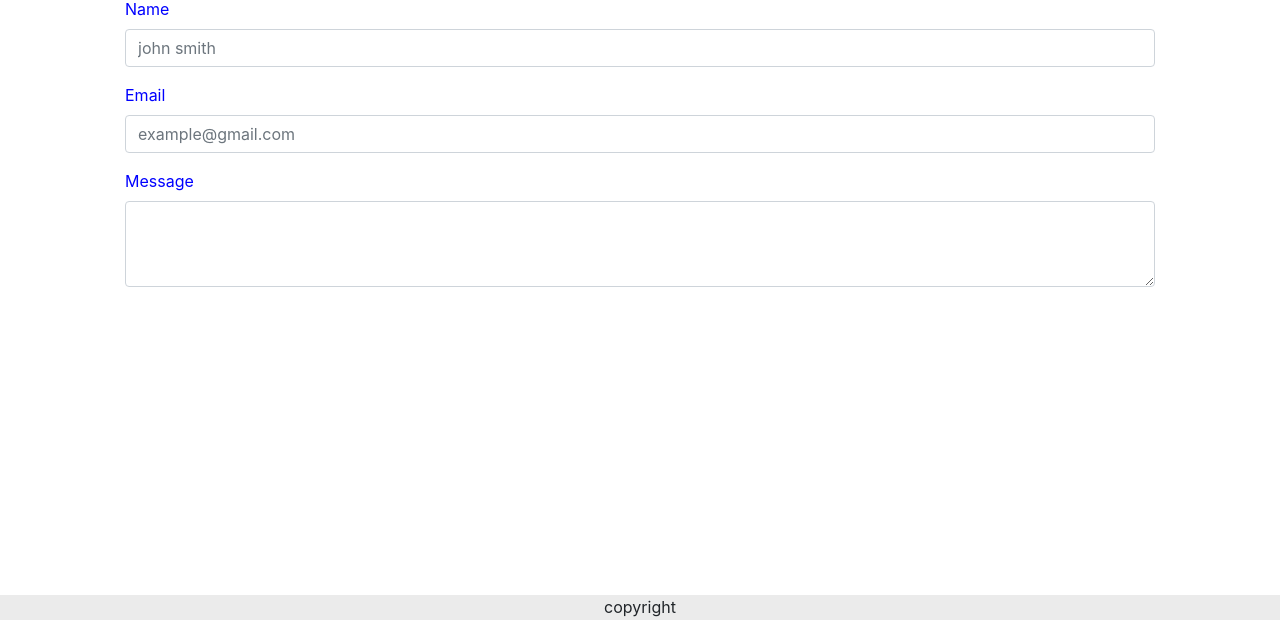
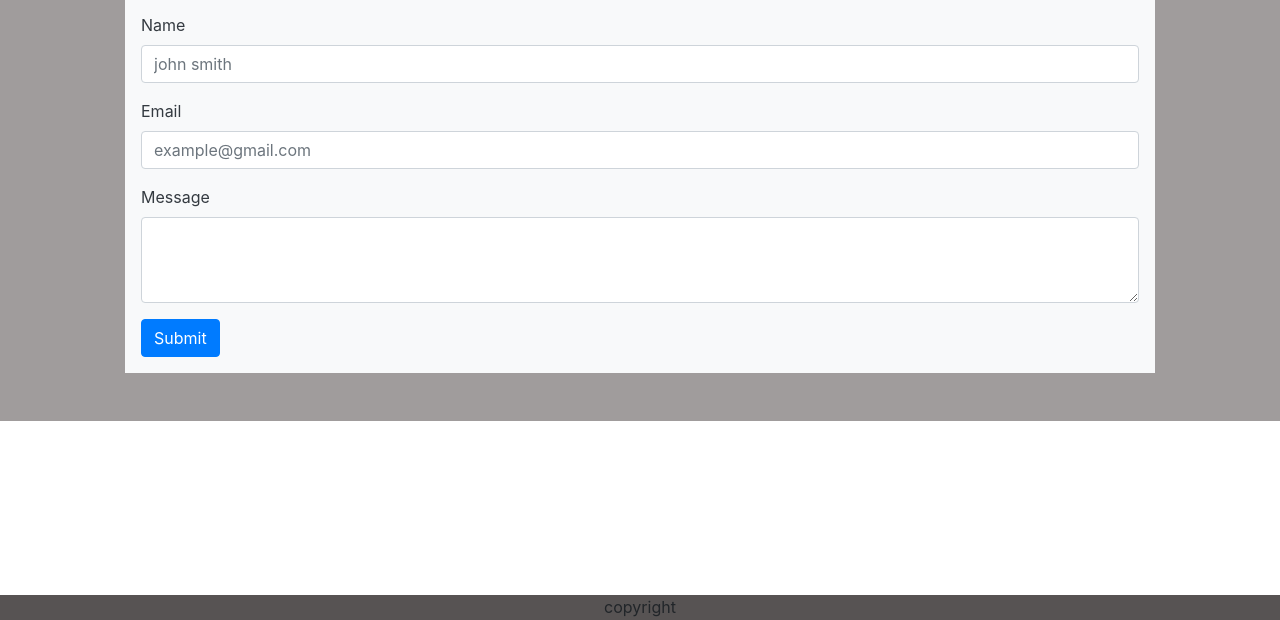
Before and after one commit to kimiadarden/Responsive-Portfolio, a plain HTML site: page contact.html in a window 1280 px wide. Shown: the part 180-800 px from the top of the page. Drawn offline with nearby package versions, Linux system fonts and the light colour scheme.

Commit message:
background color update+ photo's alignment

```diff
--- a/contact.html
+++ b/contact.html
@@ -39,10 +39,12 @@
 
   </header>
 
+  <div class="wrapper">
+
     <div class="container-sm" class="container-md" class="container-lg">
       <div class="row" id="main">
         <div class="col-sm-12" class="col-md-12" class="col-lg-12">
-
+          <div class="p-3 mb-2 bg-light text-dark">
             <h1>Contact</h1>
             <hr>
 
@@ -64,10 +66,12 @@
                 <label for="exampleFormControlTextarea1">Message</label>
                 <textarea class="form-control" id="exampleFormControlTextarea1" rows="3"></textarea>
               </div>
+              <button type="submit" class="btn btn-primary">Submit</button>
+
             </form>
 
 
-
+          </div>
 
 
 
@@ -83,14 +87,11 @@
       </div>
 
 
-    <!-- <div class="row align-items-end"> -->
-
-    <!-- </div> -->
-
-
 
 
     </div>
+  </div>
+
   <footer>
     <p> copyright</p>
   </footer>
--- a/style.css
+++ b/style.css
@@ -1,11 +1,14 @@
 #main {
-  color: blue;
   padding: 40px;
+}
+
+.wrapper {
+    background-color: rgb(160, 156, 156);
 }
 
 footer {
   height: 25px;
-  background-color: #ebebeb;
+  background-color: #575353;
   margin-bottom: 0px;
   text-align: center;
   position: fixed;
```
Also changed, not shown: index.html (+7 -6 lines), portfolio.html (+12 -4 lines). Lines whose indentation alone changed are shown as unchanged.
